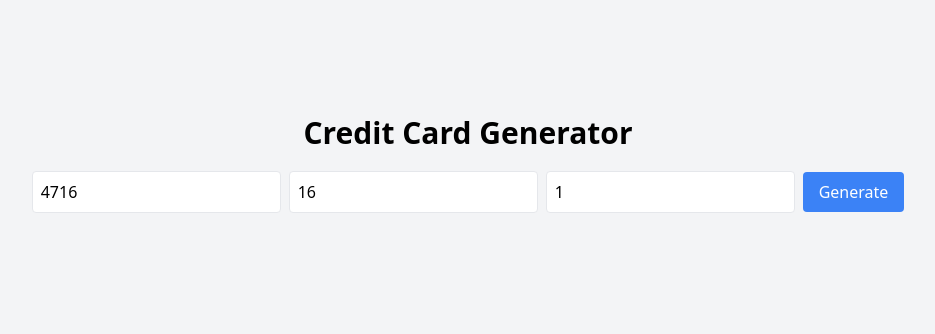
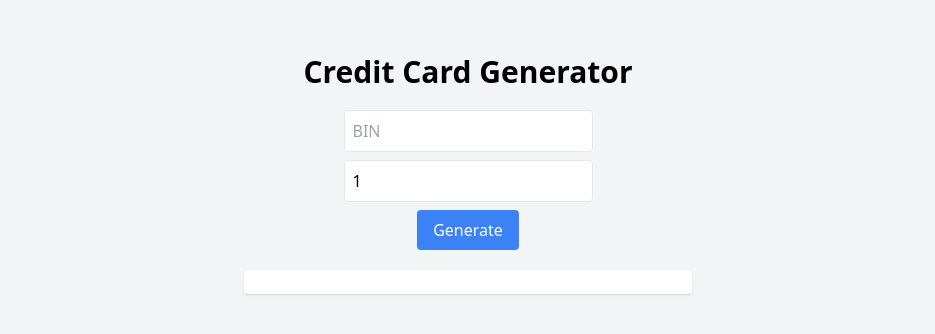
Before and after one commit to ltxstudio/my-card-generator, a React (Vite) app: page / in a window 1280 px wide. Shown: the part 226-560 px from the top of the page, without its empty margins (172-1107 px from the left). Built offline with nearby package versions, Linux system fonts and the light colour scheme.

Commit message:
Update App.tsx

```diff
--- a/src/App.tsx
+++ b/src/App.tsx
@@ -1,57 +1,56 @@
 // src/App.jsx
 import React, { useState } from 'react';
 import { generateCardNumber } from './luhn';
+import { generateExpiryDate, generateCVV } from './generateDetails';
 
 function App() {
-  const [cardNumbers, setCardNumbers] = useState([]);
-  const [bin, setBin] = useState('4716');
-  const [length, setLength] = useState(16);
+  const [cardDetails, setCardDetails] = useState([]);
+  const [bin, setBin] = useState('');
   const [quantity, setQuantity] = useState(1);
 
-  const generateCardNumbers = () => {
-    const cards = Array.from({ length: quantity }, () => generateCardNumber(bin, length));
-    setCardNumbers(cards);
+  const generateCardDetails = () => {
+    const cards = Array.from({ length: quantity }, () => ({
+      number: generateCardNumber(bin, 16),
+      expiry: generateExpiryDate(),
+      cvv: generateCVV(),
+    }));
+    setCardDetails(cards);
   };
 
   return (
     <div className="min-h-screen bg-gray-100 flex flex-col items-center justify-center p-5">
       <h1 className="text-3xl font-bold mb-5">Credit Card Generator</h1>
-      <div className="mb-5">
+      <div className="mb-5 flex flex-col items-center">
         <input
           type="text"
           value={bin}
           onChange={(e) => setBin(e.target.value)}
           placeholder="BIN"
-          className="border p-2 rounded mr-2"
-        />
-        <input
-          type="number"
-          value={length}
-          onChange={(e) => setLength(e.target.value)}
-          placeholder="Length"
-          className="border p-2 rounded mr-2"
+          className="border p-2 rounded mb-2"
         />
         <input
           type="number"
           value={quantity}
           onChange={(e) => setQuantity(e.target.value)}
           placeholder="Quantity"
-          className="border p-2 rounded"
+          className="border p-2 rounded mb-2"
         />
         <button
-          className="bg-blue-500 text-white px-4 py-2 rounded ml-2"
-          onClick={generateCardNumbers}
+          className="bg-blue-500 text-white px-4 py-2 rounded"
+          onClick={generateCardDetails}
         >
           Generate
         </button>
       </div>
-      <ul className="space-y-2">
-        {cardNumbers.map((card, index) => (
-          <li key={index} className="bg-white p-3 rounded shadow">
-            {card}
-          </li>
+      <div className="w-full max-w-md bg-white p-3 rounded shadow">
+        {cardDetails.map((card, index) => (
+          <div key={index} className="mb-2">
+            <p>Card Number: {card.number}</p>
+            <p>Expiry Date: {card.expiry}</p>
+            <p>CVV: {card.cvv}</p>
+          </div>
         ))}
-      </ul>
+      </div>
     </div>
   );
 }
```
